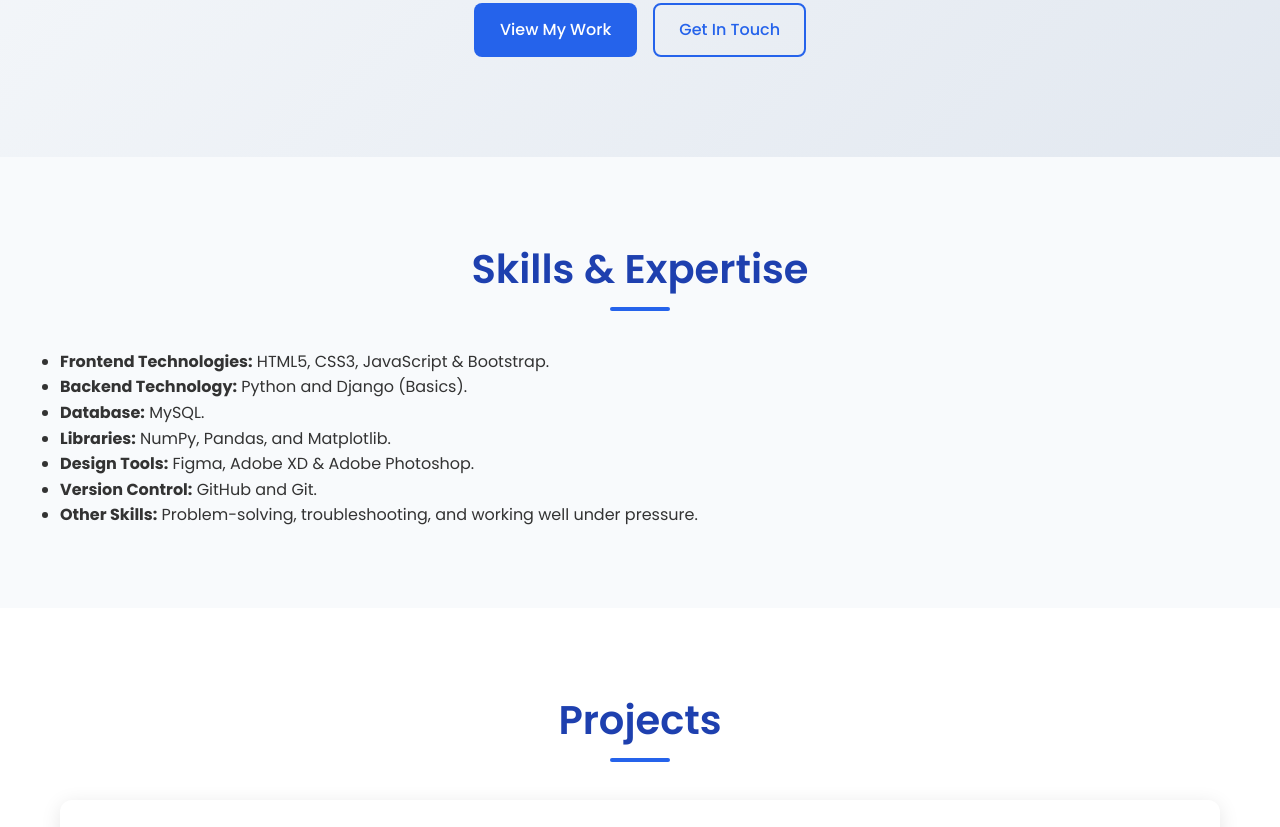
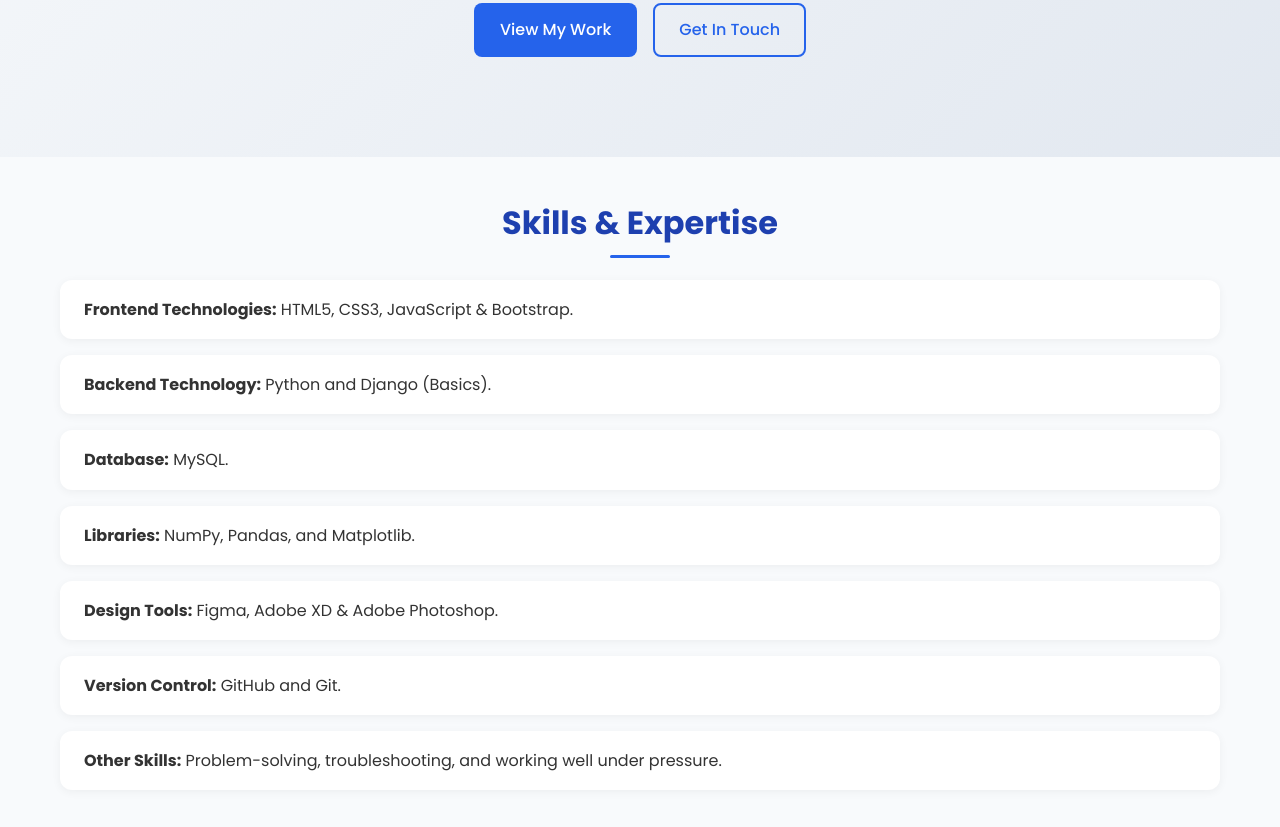
Before and after one commit to Ansaarsathiq-45/Portfolio, a plain HTML site: page index.html in a window 1280 px wide. Shown: the part 513-1340 px from the top of the page. Drawn offline with Linux system fonts and the light colour scheme.

Commit message:
styles.css

```diff
--- a/styles.css
+++ b/styles.css
@@ -186,26 +186,29 @@ section {
 
 /* Skills Section */
 .skills {
+    padding: 40px 0;
     background-color: #f8fafc;
 }
 
-.skills-grid {
-    display: grid;
-    grid-template-columns: repeat(auto-fit, minmax(280px, 1fr));
-    gap: 2rem;
+.skills-list {
+    list-style-type: none; /* removes default bullets */
+    padding: 0;
+    margin: 0;
 }
 
-.skill-category {
+.skills-list li {
     background-color: white;
-    padding: 2rem;
+    padding: 1rem 1.5rem;
     border-radius: 12px;
-    box-shadow: 0 4px 20px rgba(0, 0, 0, 0.1);
+    margin-bottom: 1rem; /* space between points */
+    box-shadow: 0 2px 10px rgba(0, 0, 0, 0.05);
     transition: transform 0.3s ease, box-shadow 0.3s ease;
+    line-height: 1.7; /* for readability */
 }
 
-.skill-category:hover {
-    transform: translateY(-5px);
-    box-shadow: 0 8px 30px rgba(0, 0, 0, 0.15);
+.skills-list li:hover {
+    transform: translateY(-4px);
+    box-shadow: 0 6px 20px rgba(0, 0, 0, 0.1);
 }
 
 .skill-title {
@@ -215,26 +218,23 @@ section {
     margin-bottom: 1.5rem;
 }
 
-.skill-items {
-    display: flex;
-    flex-wrap: wrap;
-    gap: 0.75rem;
+.section-title {
+    text-align: center;
+    font-size: 2rem;
+    font-weight: 700;
+    color: #1e40af;
+    margin-bottom: 2rem;
+    position: relative;
 }
 
-.skill-item {
-    background-color: #e0f2fe;
-    color: #0369a1;
-    padding: 0.5rem 1rem;
-    border-radius: 20px;
-    font-size: 0.9rem;
-    font-weight: 500;
-    transition: all 0.3s ease;
-}
-
-.skill-item:hover {
-    background-color: #2563eb;
-    color: white;
-    transform: scale(1.05);
+.section-title::after {
+    content: "";
+    width: 60px;
+    height: 3px;
+    background: #2563eb;
+    display: block;
+    margin: 10px auto 0;
+    border-radius: 2px;
 }
 
 /* Projects Section */
```
